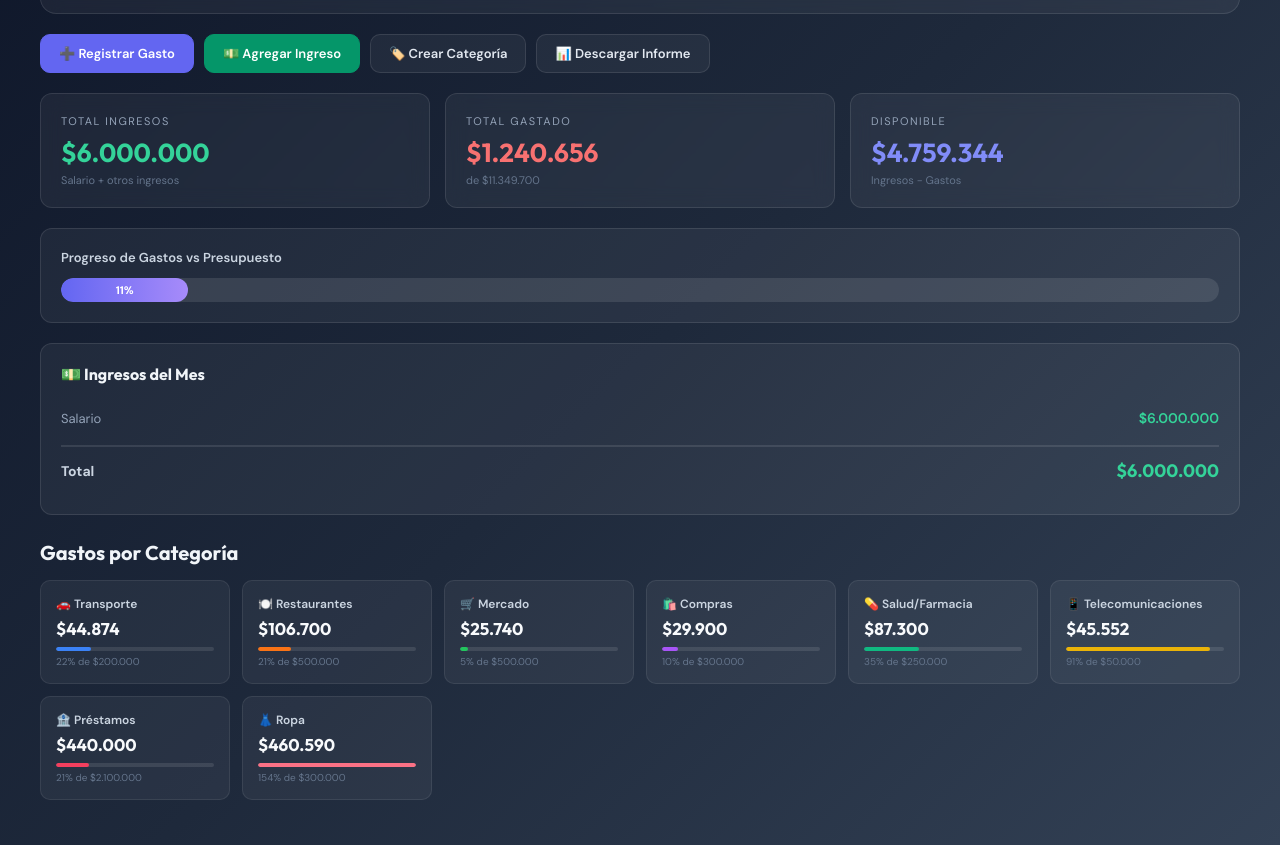
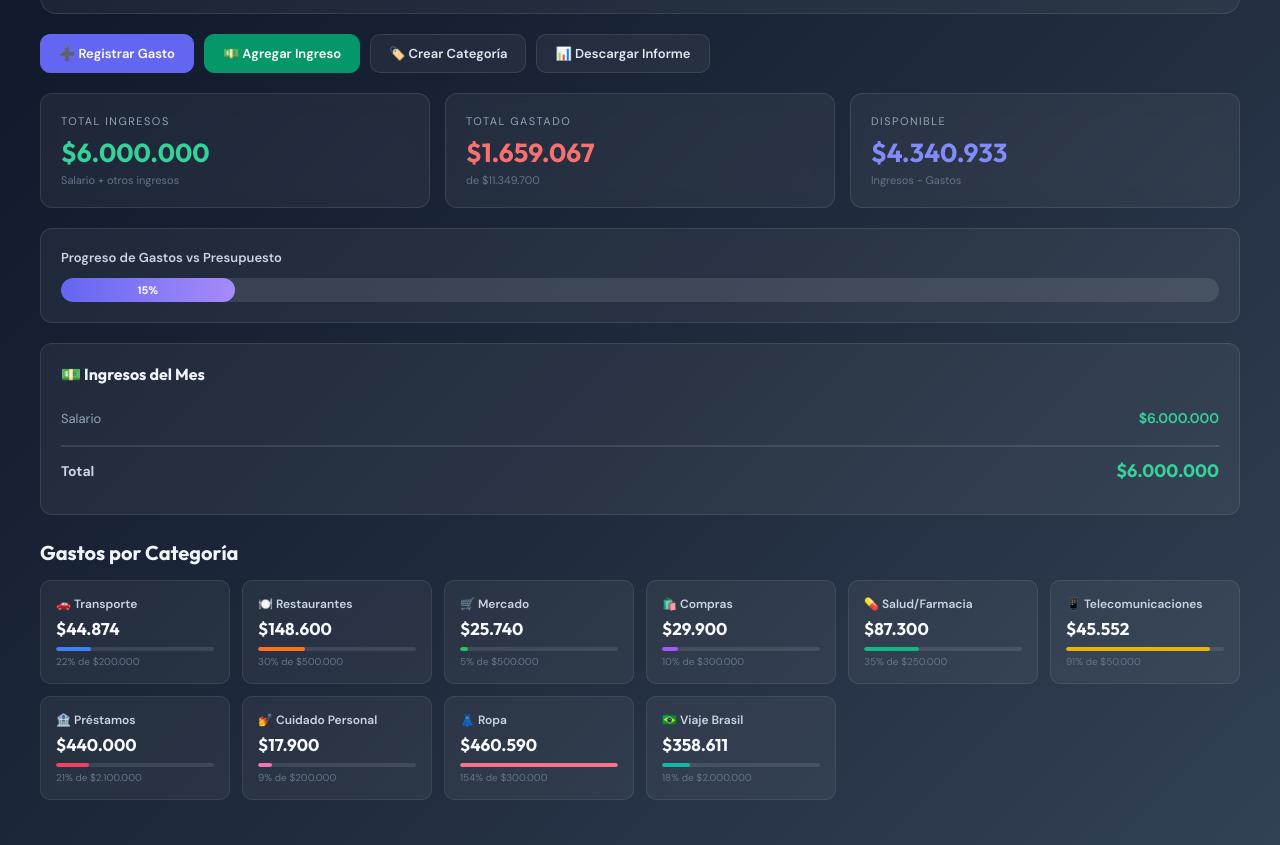
Before and after one commit to finanzasmaye/Finanzas-Maye-, a plain HTML site: page index.html in a window 1280 px wide. Shown: the part 120-965 px from the top of the page. Drawn offline with Linux system fonts and the light colour scheme.

Commit message:
Gastos Nov 11-17 desde Gmail, incluye compras en Brasil

```diff
--- a/index.html
+++ b/index.html
@@ -1006,7 +1006,18 @@
             {monto:359990,categoria:'Ropa',descripcion:'Arturo Calle Manizales',fecha:'08/11/2026'},
             {monto:37150,categoria:'Salud/Farmacia',descripcion:'Farmatodo El Cable',fecha:'09/11/2026'},
             {monto:50150,categoria:'Salud/Farmacia',descripcion:'Droguería Cafam Manizales',fecha:'09/11/2026'},
-            {monto:45552,categoria:'Telecomunicaciones',descripcion:'UNE EPM Móvil',fecha:'09/11/2026'}
+            {monto:45552,categoria:'Telecomunicaciones',descripcion:'UNE EPM Móvil',fecha:'09/11/2026'},
+            {monto:27900,categoria:'Restaurantes',descripcion:'Tarantella Cocina Pizzería',fecha:'11/11/2026'},
+            {monto:17900,categoria:'Cuidado Personal',descripcion:'Beauty Market Manizales',fecha:'12/11/2026'},
+            {monto:6000,categoria:'Restaurantes',descripcion:'Café Risaralda 1947 Pereira',fecha:'14/11/2026'},
+            {monto:8000,categoria:'Restaurantes',descripcion:'Café Risaralda 1947 Pereira',fecha:'14/11/2026'},
+            {monto:30278,categoria:'Viaje Brasil',descripcion:'Burger King Guarulhos',fecha:'16/11/2026'},
+            {monto:2944,categoria:'Viaje Brasil',descripcion:'SoleMassaggio São Paulo',fecha:'17/11/2026'},
+            {monto:35397,categoria:'Viaje Brasil',descripcion:'Calçados Zapata São Paulo',fecha:'17/11/2026'},
+            {monto:165326,categoria:'Viaje Brasil',descripcion:'Drogasil São Paulo',fecha:'17/11/2026'},
+            {monto:26552,categoria:'Viaje Brasil',descripcion:'Sympla (Santander) São Paulo',fecha:'17/11/2026'},
+            {monto:8851,categoria:'Viaje Brasil',descripcion:'GKL Mercearia São Paulo',fecha:'17/11/2026'},
+            {monto:89263,categoria:'Viaje Brasil',descripcion:'SalgadosDa São Paulo',fecha:'17/11/2026'}
         ];
 
         const ingresosBase = { 11:[{descripcion:'Salario',monto:6000000}], 0:[{descripcion:'Salario',monto:6000000}], 1:[{descripcion:'Salario',monto:6000000}], 2:[{descripcion:'Salario',monto:6000000}], 3:[{descripcion:'Salario',monto:6000000}], 4:[{descripcion:'Salario',monto:6000000}], 5:[{descripcion:'Salario',monto:6000000},{descripcion:'Transferencia Luis Zulu',monto:1000000}], 6:[{descripcion:'Salario',monto:6000000}], 7:[{descripcion:'Salario',monto:6000000}], 8:[{descripcion:'Salario',monto:6000000},{descripcion:'Transferencia Bancolombia',monto:800000},{descripcion:'Transferencia Bancolombia',monto:300000}], 9:[{descripcion:'Salario',monto:6000000},{descripcion:'Transferencia Bancolombia',monto:120000}], 10:[{descripcion:'Salario',monto:6000000}] };
```
